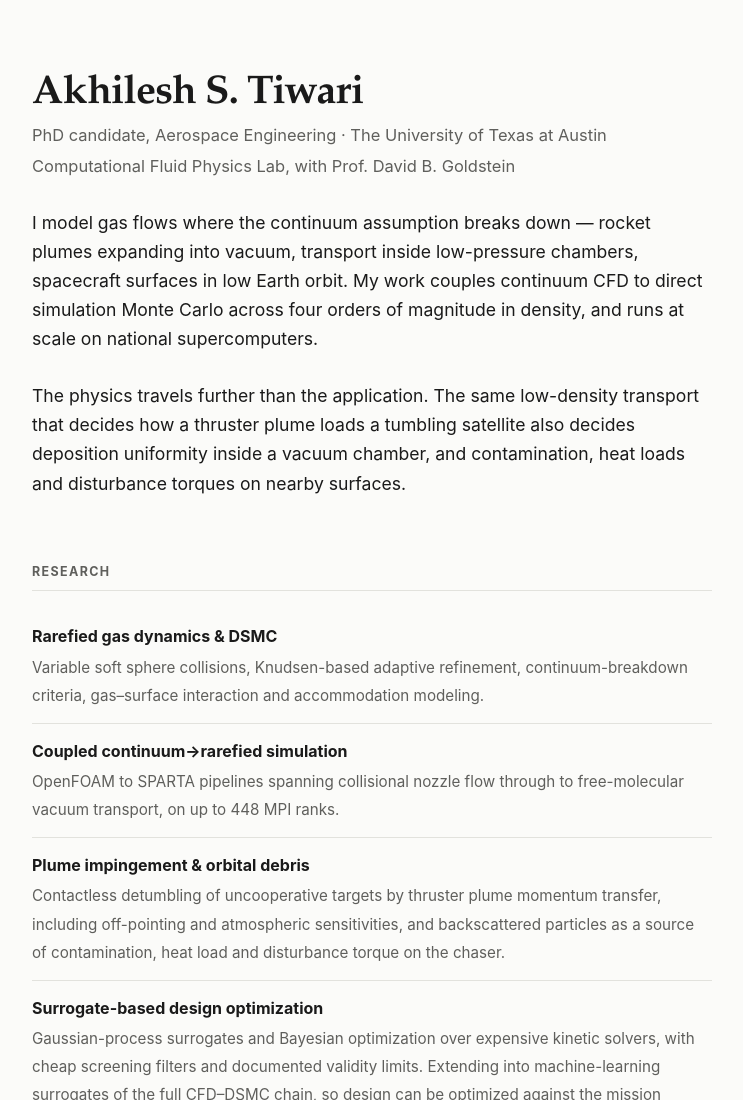
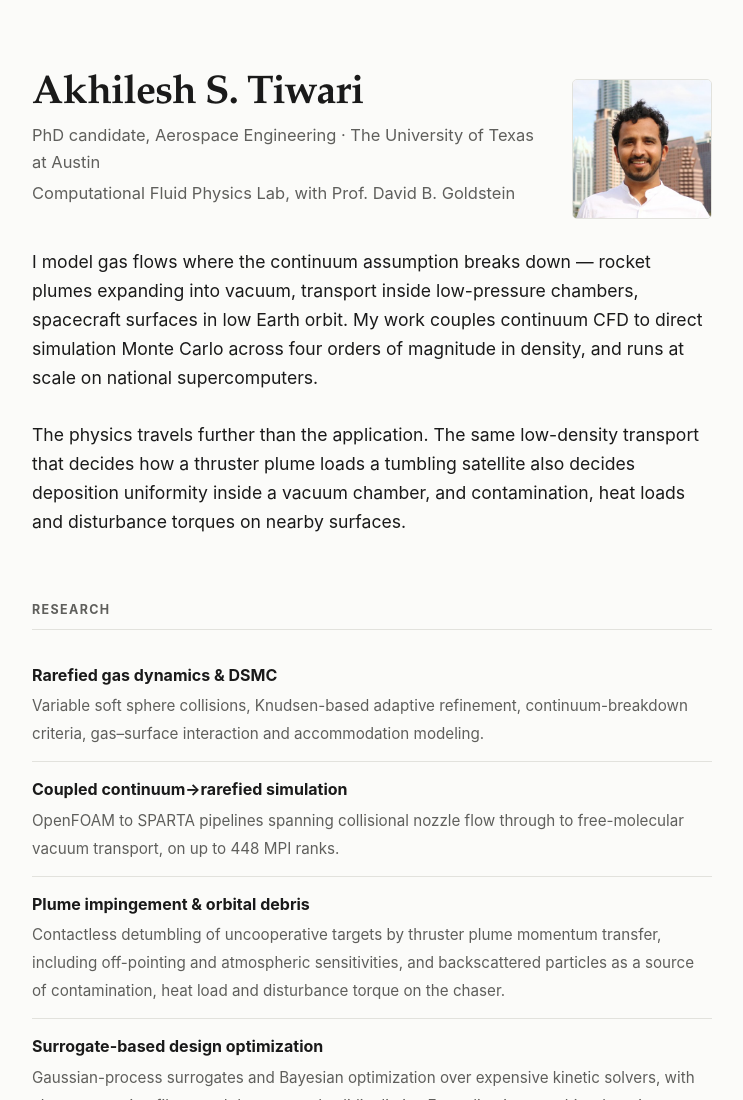
Before and after one commit to Tiwari-Akhilesh/Tiwari-Akhilesh.github.io, a plain HTML site: page index.html in a window 1280 px wide. Shown: the top 1100 px of the page, without its empty margins (268-1011 px from the left). Drawn offline with Linux system fonts and the light colour scheme.

Commit message:
Add portrait to header

```diff
--- a/index.html
+++ b/index.html
@@ -26,6 +26,13 @@
   }
   .wrap{max-width:720px; margin:0 auto; padding:0 20px 80px}
   header{padding:72px 0 8px}
+  .masthead{display:flex; align-items:flex-start; gap:30px}
+  .masthead-text{flex:1; min-width:0}
+  .portrait{
+    width:140px; height:140px; flex:none; margin-top:7px;
+    display:block; border-radius:5px; object-fit:cover;
+    border:1px solid var(--rule);
+  }
   h1{
     font-family:var(--serif); font-weight:600; font-size:2.5rem;
     letter-spacing:-.02em; margin:0 0 6px; line-height:1.1;
@@ -76,6 +83,8 @@
   @media (max-width:560px){
     header{padding-top:48px}
     h1{font-size:2rem}
+    .masthead{gap:20px}
+    .portrait{width:92px; height:92px; margin-top:4px}
     body{font-size:16px}
     .contact a{display:block; margin:0 0 10px}
   }
@@ -85,9 +94,14 @@
 <div class="wrap">
 
 <header>
-  <h1>Akhilesh S. Tiwari</h1>
-  <p class="role">PhD candidate, Aerospace Engineering &middot; <a href="https://www.utexas.edu">The University of Texas at Austin</a></p>
-  <p class="role">Computational Fluid Physics Lab, with <a href="https://www.ae.utexas.edu/people/faculty/faculty-directory/goldstein">Prof. David B. Goldstein</a></p>
+  <div class="masthead">
+    <div class="masthead-text">
+      <h1>Akhilesh S. Tiwari</h1>
+      <p class="role">PhD candidate, Aerospace Engineering &middot; <a href="https://www.utexas.edu">The University of Texas at Austin</a></p>
+      <p class="role">Computational Fluid Physics Lab, with <a href="https://www.ae.utexas.edu/people/faculty/faculty-directory/goldstein">Prof. David B. Goldstein</a></p>
+    </div>
+    <img class="portrait" src="images/portrait.jpg" width="140" height="140" alt="Akhilesh S. Tiwari">
+  </div>
 
   <p class="lede">
     I model gas flows where the continuum assumption breaks down &mdash; rocket plumes expanding
```
Also changed, not shown: images/portrait.jpg (added).
